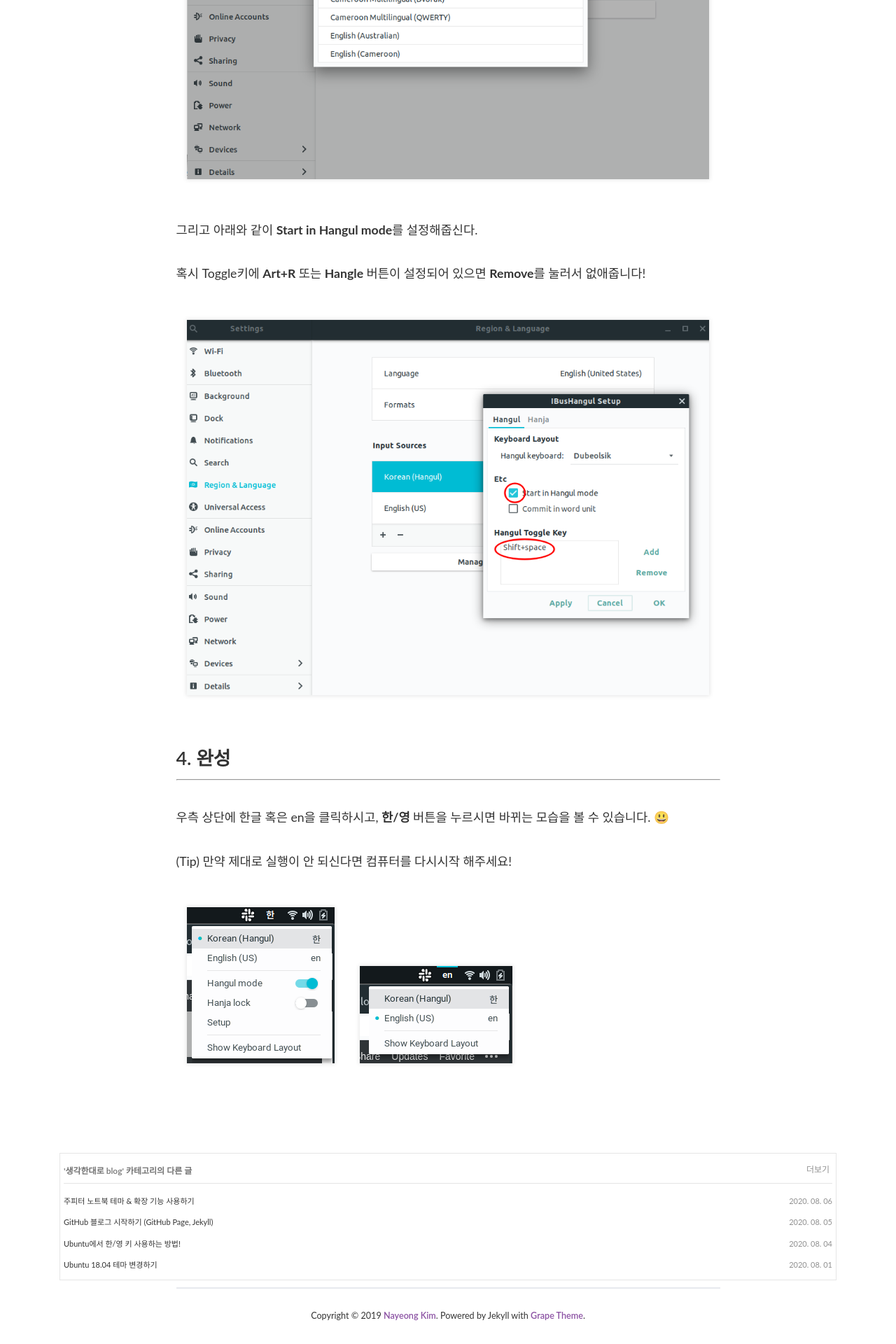
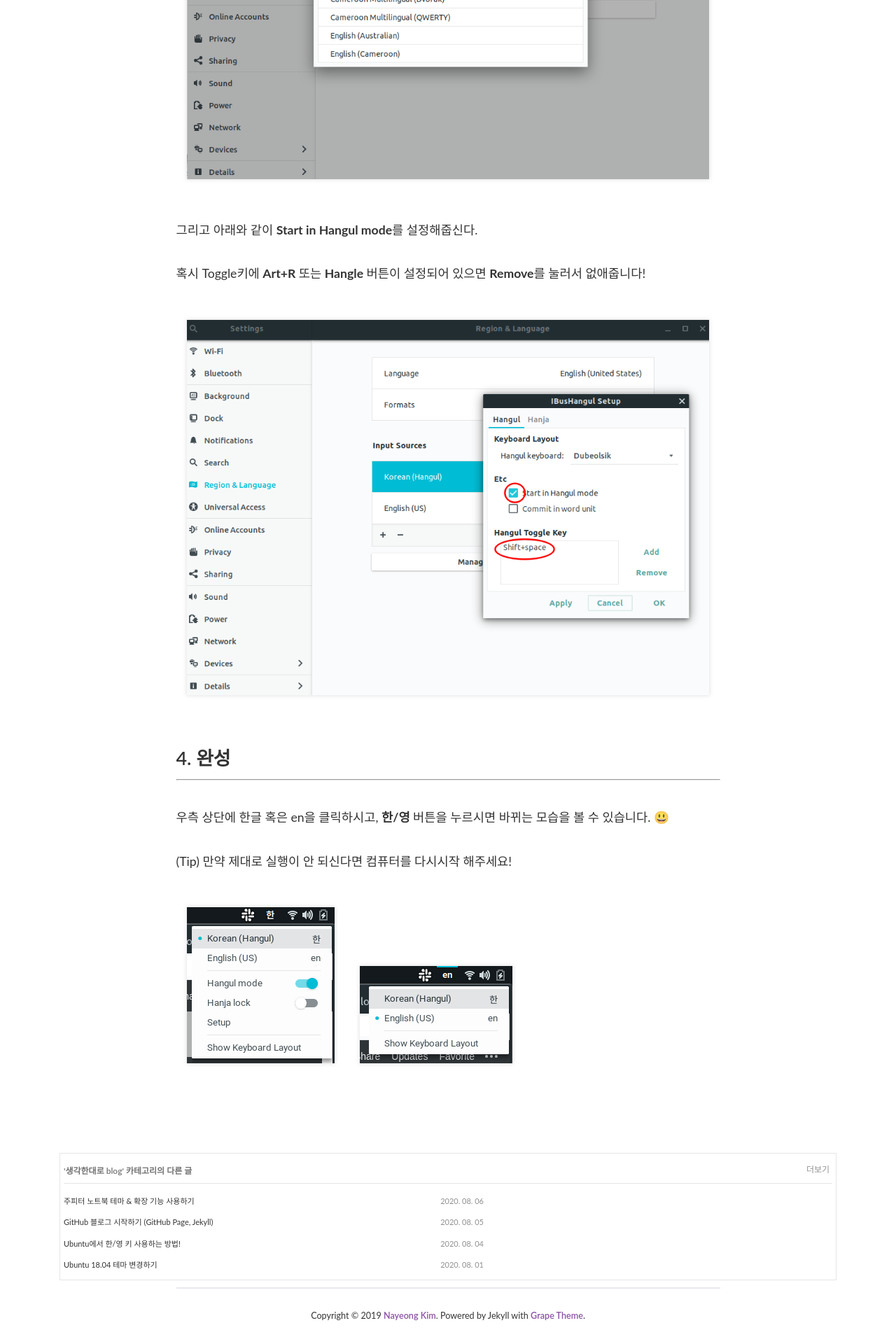
Before and after one commit to PEBpung/PEBpung.github.io, a Jekyll site: the page built from _posts/2020-08-04-ubuntu-hangle-setting.md, in a window 1280 px wide. Shown: the part 4416-6336 px from the top of the page at 70% size. Built offline with Jekyll 4.4.1, drawn with Linux system fonts in a browser that asks for light colours; nearby versions of some CDN libraries; some web fonts are replaced; comment, search, counter and statistics services are not loaded.

Commit message:
[Resize] table width

```diff
--- a/_sass/layouts/_post.scss
+++ b/_sass/layouts/_post.scss
@@ -74,7 +74,7 @@
     table {
       table-layout: fixed;
       border-collapse: collapse;
-      width: 100% !important;
+      width: 600px !important;
       margin-top: 10px !important;
       display: table;
       border-spacing: 2px;
```
